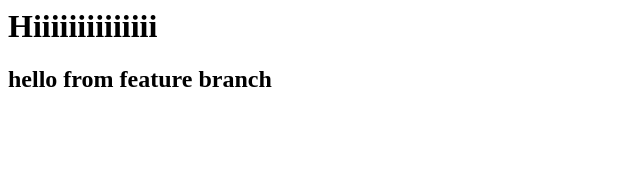
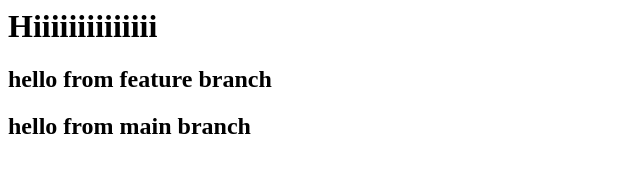
Before and after one commit to tusharkharat03/localrepo, a plain HTML site: page index.html in a window 1280 px wide. Shown: the whole page, without its empty margins (0-640 px from the left). Drawn offline with Linux system fonts and the light colour scheme.

Commit message:
updated index in main

```diff
--- a/index.html
+++ b/index.html
@@ -1,2 +1,3 @@
 <h1>Hiiiiiiiiiiiiii</h1>
 <h2>hello from feature branch</h2>
+<h2>hello from main branch</h2>
```
